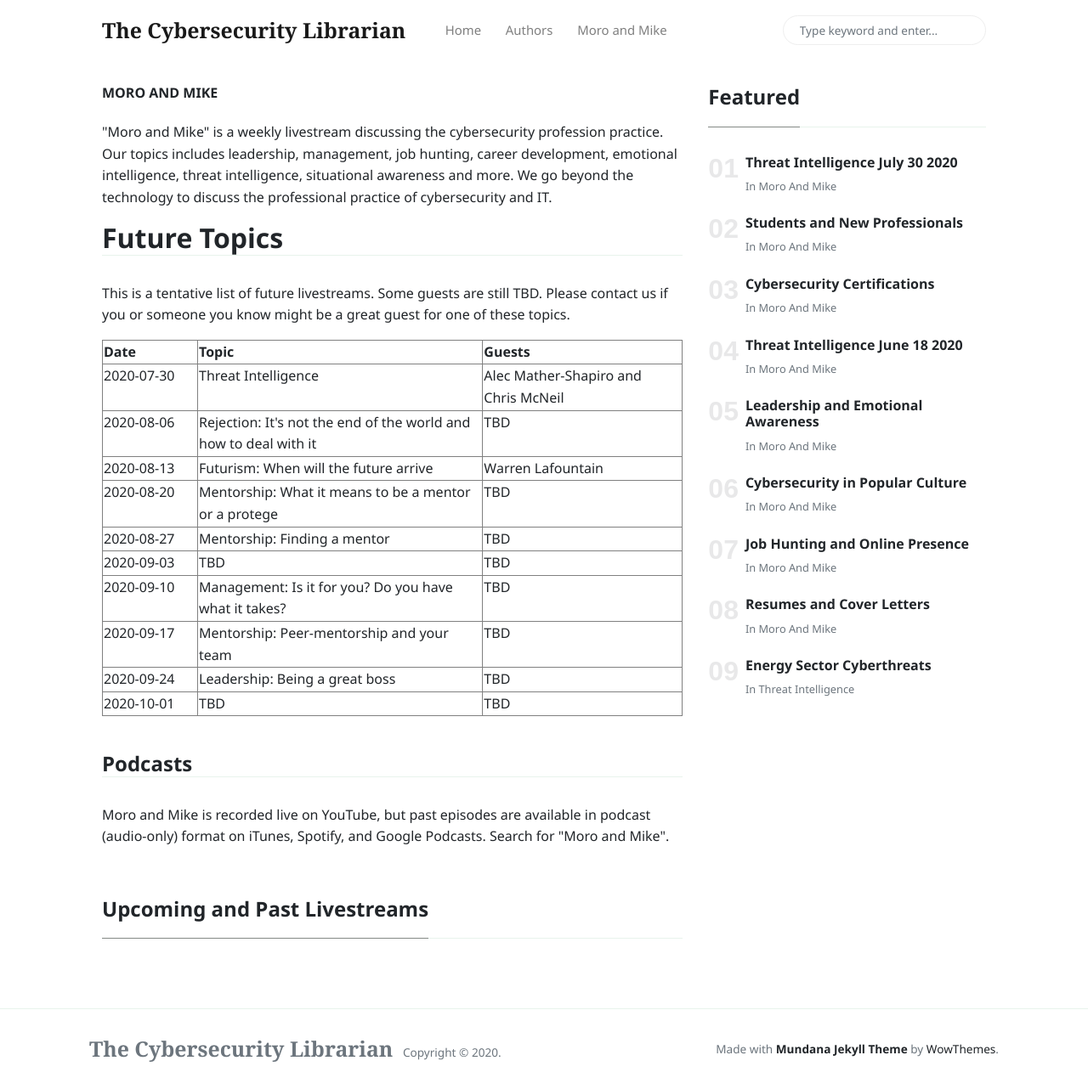
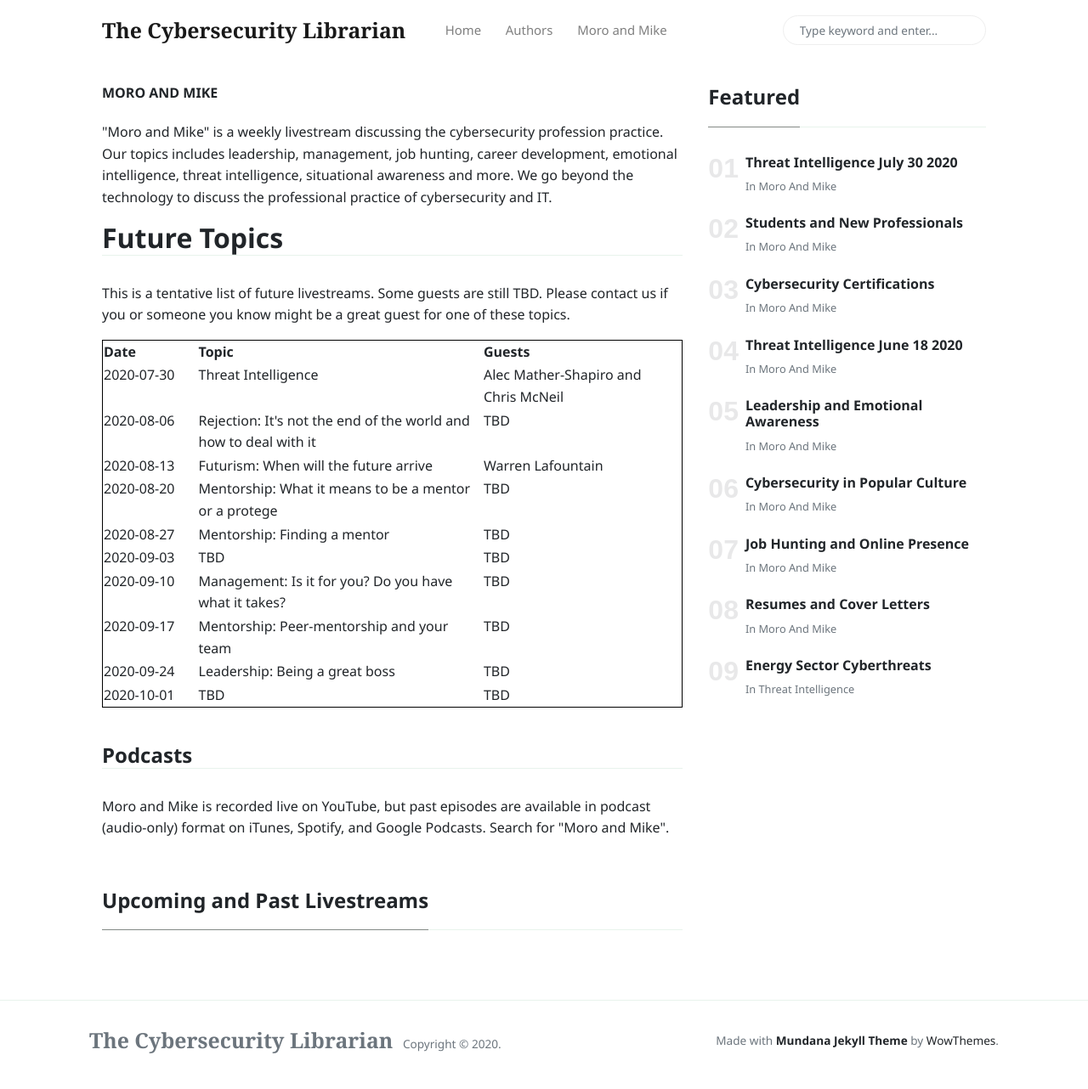
Before and after one commit to cyberlibrarian/cyberlibrarian.github.io, a Jekyll site: the page built from _pages/moro-and-mike.html, in a window 1280 px wide and 1282 px high. Shown: the whole window at 85% size. Built offline with Jekyll 4.4.1, drawn with Linux system fonts in a browser that asks for light colours; nearby versions of some CDN libraries.

```diff
--- a/_pages/moro-and-mike.html
+++ b/_pages/moro-and-mike.html
@@ -11,7 +11,7 @@ permalink: "/moro-and-mike/about"
 
 		<h2 class="font-weight-bold spanborder" id="future-topics">Future Topics</h2>
 		<p>This is a tentative list of future livestreams. Some guests are still TBD. Please contact us if you or someone you know might be a great guest for one of these topics.</p>
-		<table border="1">
+		<table style="border: 1px solid black; padding-left: 0.5em;">
 		  <tr>
 		    <th style="white-space:nowrap; width:7em;">Date</th>
 			<th>Topic</th>
```
